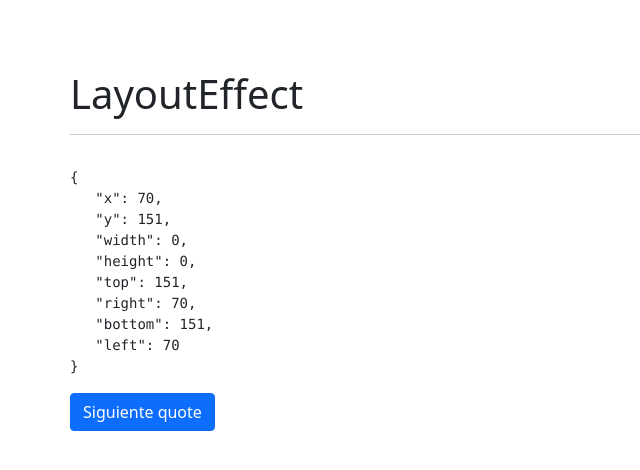
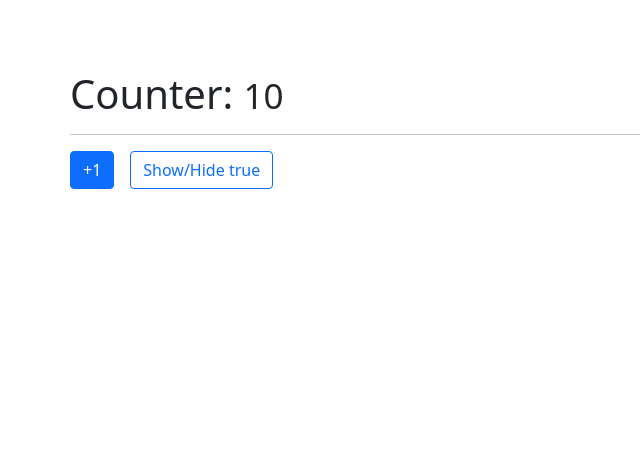
Before and after one commit to Omr30/hook-app, a React (Vite) app: page / in a window 1280 px wide. Shown: the top 470 px of the page, without its empty margins (0-640 px from the left). Built offline with nearby package versions, Linux system fonts and the light colour scheme; no server answers.

Commit message:
Memo - Método de React

```diff
--- /dev/null
+++ b/src/components/06-memos/Memorize.jsx
@@ -0,0 +1,32 @@
+import React, { useState } from 'react'
+import { useCounter } from '../hooks/useCounter'
+import { Small } from './Small'
+
+import '../02-useEffect/effects.css'
+
+export const Memorize = () => {
+
+    const { counter, increment } = useCounter(10)
+    const [show, setShow] = useState(true)
+
+  return (
+    <>
+        <h1>Counter: <Small value={ counter }/> </h1>
+        <hr />
+
+        <button
+            className="btn btn-primary"
+            onClick={ increment }
+        >
+            +1
+        </button>
+
+        <button
+            className="btn btn-outline-primary ms-3"
+            onClick={ () => setShow(!show) }
+        >
+            Show/Hide { JSON.stringify(show) }
+        </button>
+    </>
+  )
+}
--- /dev/null
+++ b/src/components/06-memos/Small.jsx
@@ -0,0 +1,10 @@
+import React from 'react'
+
+export const Small = React.memo(({ value }) => {
+
+  console.log(' Me volvi a llamar :( ');
+
+  return (
+    <small> { value } </small>
+  )
+});
--- a/src/index.jsx
+++ b/src/index.jsx
@@ -1,6 +1,7 @@
 import React from 'react'
 import ReactDOM from 'react-dom/client'
-import { Layout } from './components/05-useLayoutEffect/Layout'
+import { Memorize } from './components/06-memos/Memorize'
+// import { Layout } from './components/05-useLayoutEffect/Layout'
 // import { RealExampleRef } from './components/04-useRef/RealExampleRef'
 // import { FocusScreen } from './components/04-useRef/FocusScreen'
 // import { MultipleCustomHooks } from './components/03-examples/MultipleCustomHooks'
@@ -13,6 +14,6 @@
 
 ReactDOM.createRoot(document.getElementById('root')).render(
   <>
-    <Layout />
+    <Memorize />
   </>
 )
```
